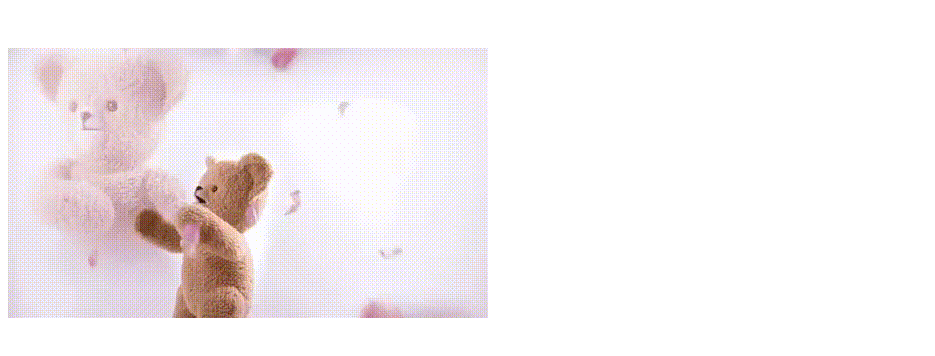
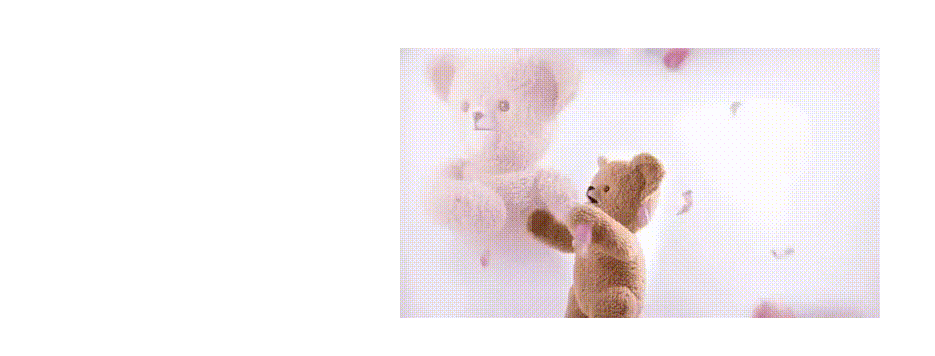
Before and after one commit to rudzki/hsgeorge.com, a plain HTML site: page index.html in a window 1280 px wide. Shown: the whole page, without its empty margins (0-935 px from the left). Drawn offline with Linux system fonts and the light colour scheme.

Commit message:
Update index.html

```diff
--- a/index.html
+++ b/index.html
@@ -3,11 +3,13 @@
   <head>
     <meta charset="utf-8">
     <title>happy bear</title>
-    <style media="screen">
+    <style type="text/css">
       #container {
         max-width: 750px;
-        margin: 3em 0;
+        margin: 3em auto;
+        text-align: center;
       }
+
     </style>
   </head>
   <body>
```
